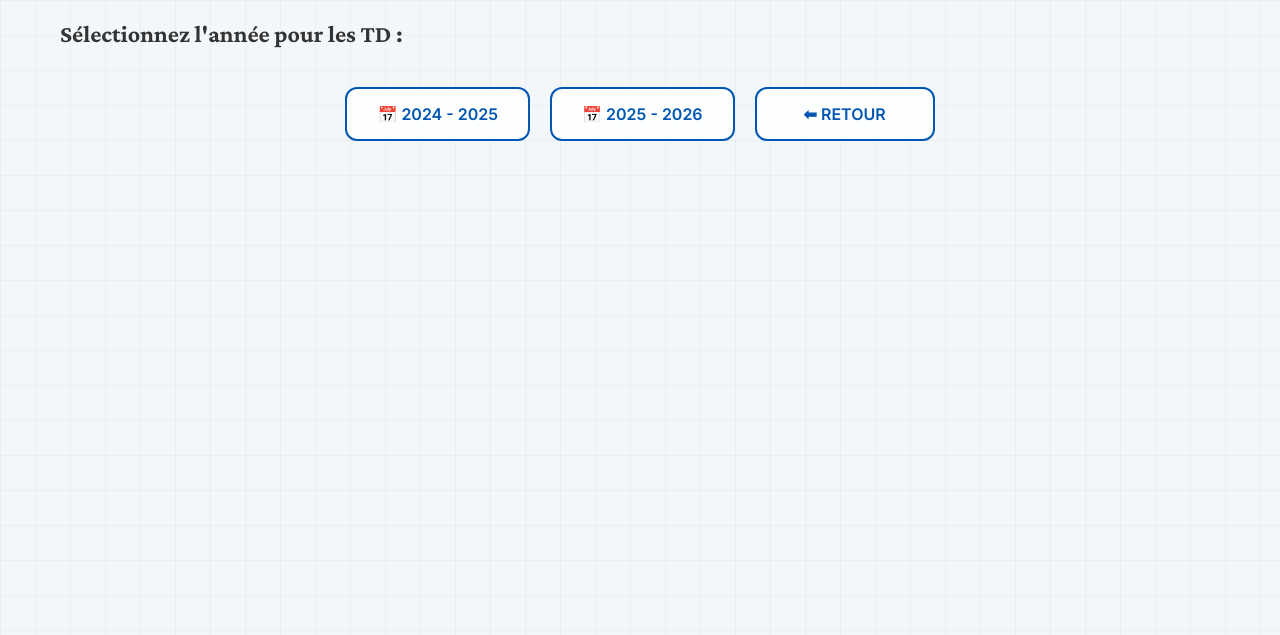
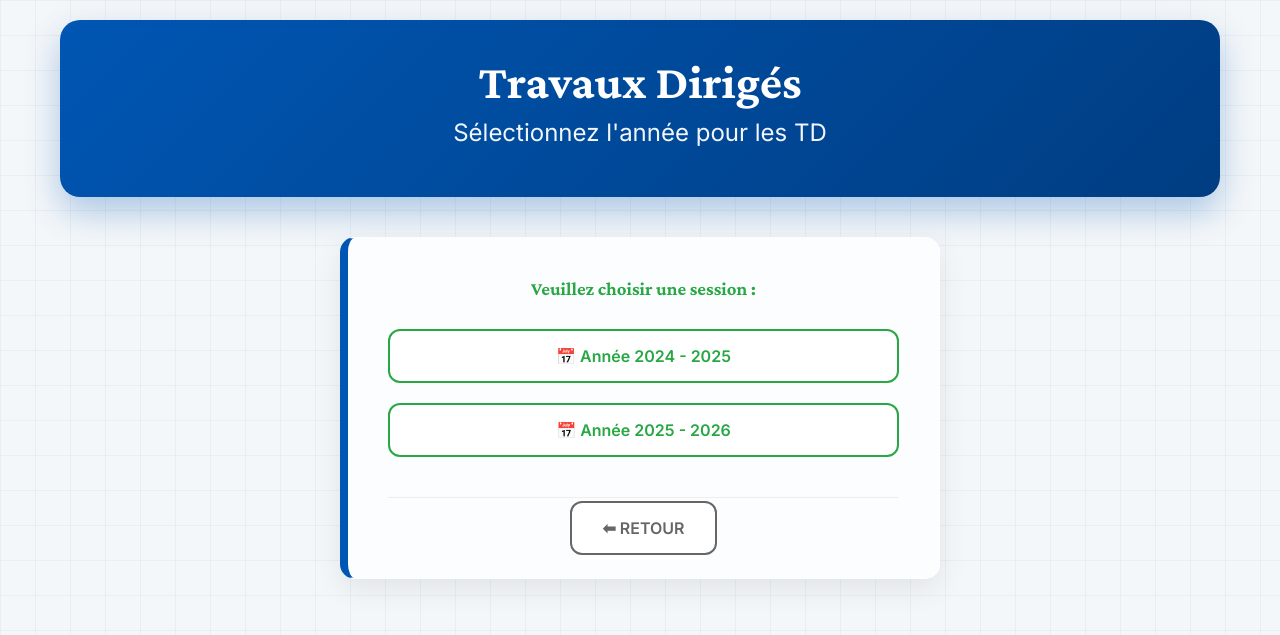
Before and after one commit to mahmoudmath/mahmoudmath.github.io, a Jekyll site: the page choix-annee-td.html, which Jekyll copies as it is, in a window 1280 px wide. Shown: the top 635 px of the page. Built offline with Jekyll 4.4.1, drawn with Linux system fonts in a browser that asks for light colours.

Commit message:
Update choix-annee-td.html

```diff
--- a/choix-annee-td.html
+++ b/choix-annee-td.html
@@ -2,18 +2,31 @@
 <html lang="fr">
 <head>
     <meta charset="UTF-8">
+    <title>Sélection Année - TD</title>
     <link rel="stylesheet" href="style.css">
-    <title>Année - Travaux Dirigés</title>
+    <link href="https://unpkg.com/aos@2.3.1/dist/aos.css" rel="stylesheet">
 </head>
 <body>
     <div class="container">
-        <h2>Sélectionnez l'année pour les TD :</h2>
-        <div class="academic-nav">
-            <a href="td-24-25.html" class="nav-card">📅 2024 - 2025</a>
-            <a href="td-25-26.html" class="nav-card">📅 2025 - 2026</a>
-            <!-- Bouton Retour ajouté ici -->
-            <a href="pedagogie.html" class="nav-card">⬅ RETOUR</a>
+        <header class="professor-header" data-aos="fade-down">
+            <div class="header-content">
+                <div class="professor-name">Travaux Dirigés</div>
+                <div class="professor-title">Sélectionnez l'année pour les TD</div>
+            </div>
+        </header>
+
+        <div class="presentation" style="max-width: 600px; margin: 40px auto; text-align: center;" data-aos="zoom-in">
+            <h3 style="margin-bottom: 30px; color: #28a745;">Veuillez choisir une session :</h3>
+            <div style="display: flex; flex-direction: column; gap: 20px;">
+                <a href="td-24-25.html" class="nav-card" style="border-color: #28a745; color: #28a745;">📅 Année 2024 - 2025</a>
+                <a href="td-25-26.html" class="nav-card" style="border-color: #28a745; color: #28a745;">📅 Année 2025 - 2026</a>
+                <div style="margin-top: 20px; padding-top: 20px; border-top: 1px solid #eee;">
+                    <a href="pedagogie.html" class="nav-card" style="border-color: #666; color: #666;">⬅ RETOUR</a>
+                </div>
+            </div>
         </div>
     </div>
+    <script src="https://unpkg.com/aos@2.3.1/dist/aos.js"></script>
+    <script>AOS.init();</script>
 </body>
 </html>
```
